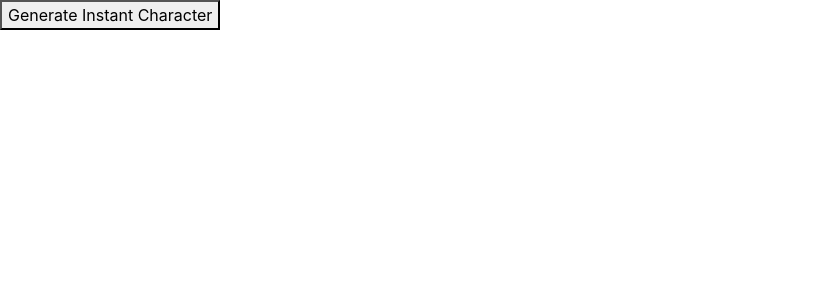
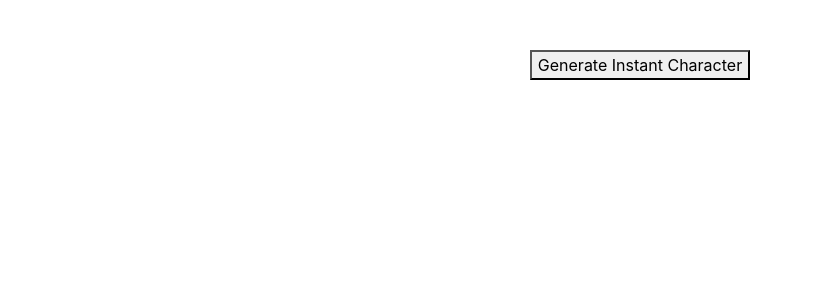
Before and after one commit to evanpowell/al-chargen, a Vue app: page / in a window 1280 px wide. Shown: the top 300 px of the page, without its empty margins (0-813 px from the left). Built offline with nearby package versions, Linux system fonts and the light colour scheme.

Commit message:
add description and styles

```diff
--- a/src/components/InstantGeneratorButton.vue
+++ b/src/components/InstantGeneratorButton.vue
@@ -1,9 +1,22 @@
 <template>
-  <div>
-    <button @click="calculate">Generate Instant Character</button>
-    <a v-if="isFilled" :href="url" :download="fileName"
-      >Download filled sheet</a
-    >
+  <div class="container">
+    <button class="generate-button" @click="calculate">
+      Generate Instant Character
+    </button>
+    <div v-if="isFilled">
+      <div class="details">
+        <p>Your character is:</p>
+        <h2>{{ character.name }},</h2>
+        <h3>
+          the {{ character.ancestry }}
+          {{ character.vocation.toLowerCase() }} from
+          {{ character.origins.provincialOrigins.region }}
+        </h3>
+      </div>
+      <a class="download-link" :href="url" :download="fileName"
+        >Download {{ character.name }}'s Character Sheet</a
+      >
+    </div>
   </div>
 </template>
 
@@ -44,8 +57,6 @@ export default {
       axios
         .get(characterSheetURL, { responseType: "arraybuffer" })
         .then(({ data }) => {
-          const fields = pdfform().list_fields(data);
-          const fieldKeys = Object.keys(fields);
           const filledForm = pdfform().transform(
             data,
             this.charGen.mapToPdfFields()
@@ -63,4 +74,31 @@ export default {
 
 <!-- Add "scoped" attribute to limit CSS to this component only -->
 <style scoped lang="scss">
+.container {
+  margin-top: 50px;
+  width: 100%;
+  display: flex;
+  flex-direction: column;
+  align-items: center;
+  text-align: center;
+}
+.download-link {
+  text-decoration: none;
+  color: white;
+  padding: 1em;
+  background-color: #585858;
+  border-radius: 6px;
+
+  &:hover {
+    background-color: #2c2c2c;
+  }
+}
+
+.generate-button {
+  margin-bottom: 30px;
+}
+
+.details {
+  margin-bottom: 30px;
+}
 </style>
```
